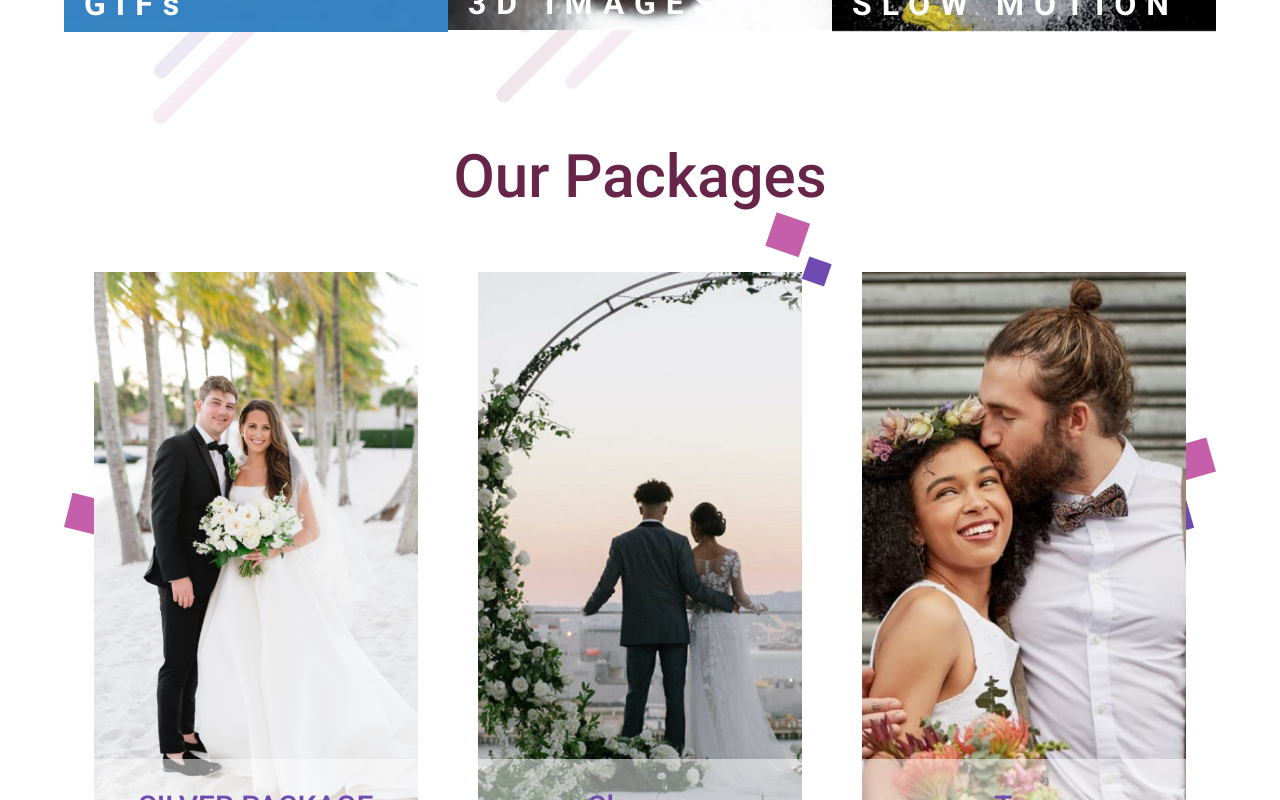
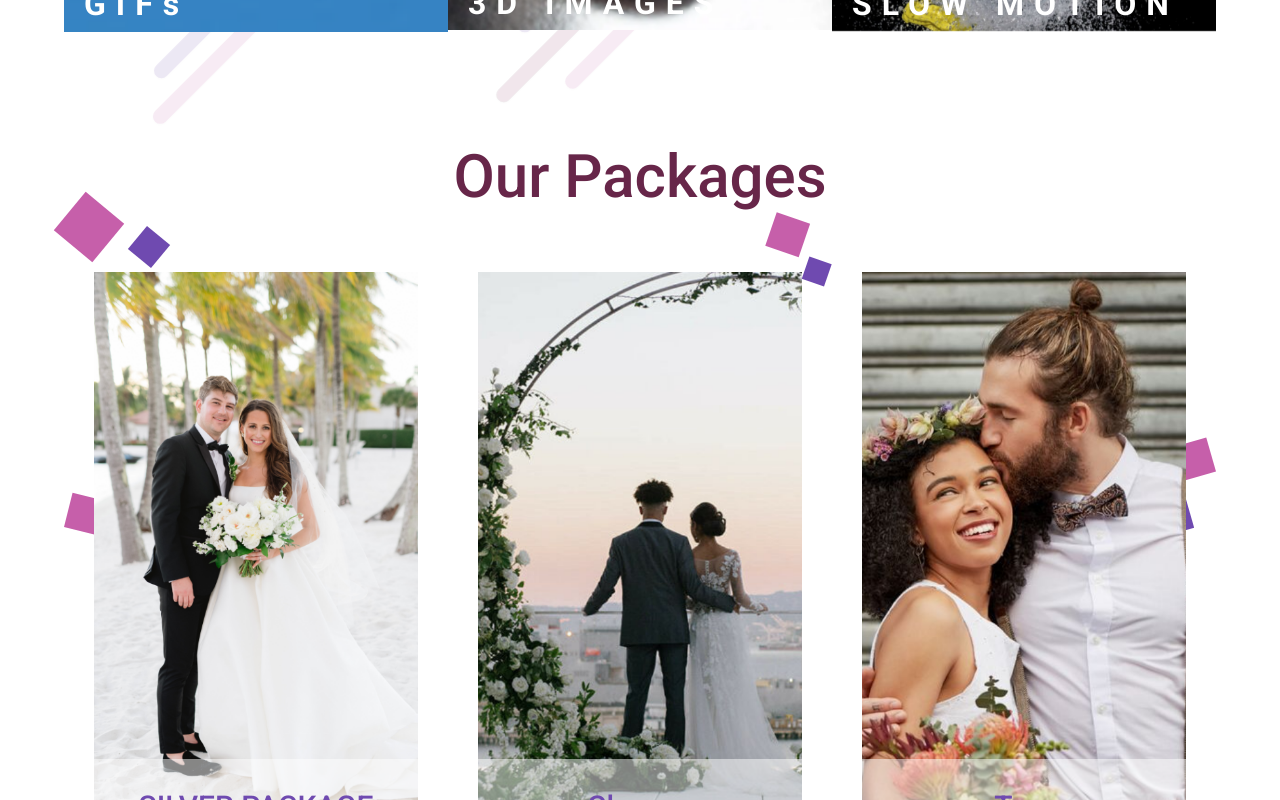
Before and after one commit to FatmHammam/Shutter-Stop, a React (Create React App) app: page /services in a window 1280 px wide. Shown: the part 2080-2880 px from the top of the page. Built offline with nearby package versions, Linux system fonts and the light colour scheme.

Commit message:
Add squares animation

```diff
--- /dev/null
+++ b/src/Components/AnimatedSquares.js
@@ -0,0 +1,12 @@
+import styles from "./AnimatedSquares.module.scss";
+
+function AnimatedSquares() {
+  return (
+    <>
+      <div className={styles.square}/>
+      <div className={styles.anotherSquare} />
+    </>
+  );
+}
+
+export default AnimatedSquares;
--- /dev/null
+++ b/src/Components/AnimatedSquares.module.scss
@@ -0,0 +1,41 @@
+.square {
+  top: 70px;
+  width: 50px;
+  height: 50px;
+  position: absolute;
+  background-color: #C65FAA;
+  -webkit-animation:spin 4s linear infinite;
+  -moz-animation:spin 4s linear infinite;
+  animation:spin 4s linear infinite;
+}
+
+.anotherSquare {
+  top: 100px;
+  left: 70px;
+  width: 30px;
+  height: 30px;
+  position: absolute;
+  background-color: #6F4AB0;
+  -webkit-animation:spin 4s linear infinite;
+  -moz-animation:spin 4s linear infinite;
+  animation:spin 4s linear infinite;
+}
+
+@-moz-keyframes spin {
+  100% {
+    -moz-transform: rotate(360deg);
+  }
+}
+
+@-webkit-keyframes spin {
+  100% {
+    -webkit-transform: rotate(360deg);
+  }
+}
+
+@keyframes spin {
+  100% {
+    -webkit-transform: rotate(360deg);
+    transform: rotate(360deg);
+  }
+}
--- a/src/Components/OurPhotos.js
+++ b/src/Components/OurPhotos.js
@@ -1,6 +1,7 @@
 import Template from "./Template";
 import Photo from "./Photo";
 import Header from "./Header";
+import AnimatedSquares from "./AnimatedSquares";
 import one from "../Images/one.png";
 import two from "../Images/two.png";
 import four from "../Images/four.png";
@@ -19,12 +20,15 @@ function OurPhotos({ title }) {
       background={small_squares_background}
       itemsContainerStyle={{ marginBottom: 180 }}
       header={
+        <>
+          <AnimatedSquares />
           <Header
             title={title}
             centered={false}
             color="#6F4AB0"
             bgColor="#6F4AB0"
           />
+        </>
       }
       itemStyle={{
         width: `${
--- a/src/Components/Packages.js
+++ b/src/Components/Packages.js
@@ -2,6 +2,7 @@ import { useTranslation } from "react-i18next";
 import Template from "./Template";
 import Header from "./Header";
 import Package from "./Package";
+import AnimatedSquares from "./AnimatedSquares";
 import p1 from "../Images/p1.png";
 import p2 from "../Images/p2.png";
 import p3 from "../Images/p3.png";
@@ -57,7 +58,10 @@ function Packages() {
       }}
       itemsContainerStyle={{ marginBottom: 200 }}
       header={
-        <Header bgColor="#fff" color="#672649" title={t("our_packages")} />
+        <>
+          <AnimatedSquares />
+          <Header bgColor="#fff" color="#672649" title={t("our_packages")} />
+        </>
       }
       items={packages.map((item, index) => (
         <Package key={index} {...item} />
--- a/src/Components/Products.js
+++ b/src/Components/Products.js
@@ -2,6 +2,7 @@ import { useTranslation } from "react-i18next";
 import Template from "./Template";
 import Header from "./Header";
 import ProductsInfo from "./ProductsInfo";
+import AnimatedSquares from "./AnimatedSquares";
 import photoBooth from "../Images/photoBooth.png";
 import adsScreen from "../Images/adsScreen.png";
 import small_squares_background from "../Images/small_squares_background.svg";
@@ -24,12 +25,15 @@ function Products() {
             : "100%",
       }}
       header={
+        <>
+          <AnimatedSquares />
           <Header
             centered={false}
             color="#6F4AB0"
             bgColor="#6F4AB0"
             title={t("our_products")}
           />
+        </>
       }
       items={[
         <ProductsInfo
--- a/src/Components/Template.module.scss
+++ b/src/Components/Template.module.scss
@@ -2,6 +2,7 @@
   width: 90%;
   margin: auto;
   display: flex;
+  position: relative;
   flex-direction: column;
   justify-content: center;
   background-repeat: no-repeat;
```
Lines whose indentation alone changed are shown as unchanged.
